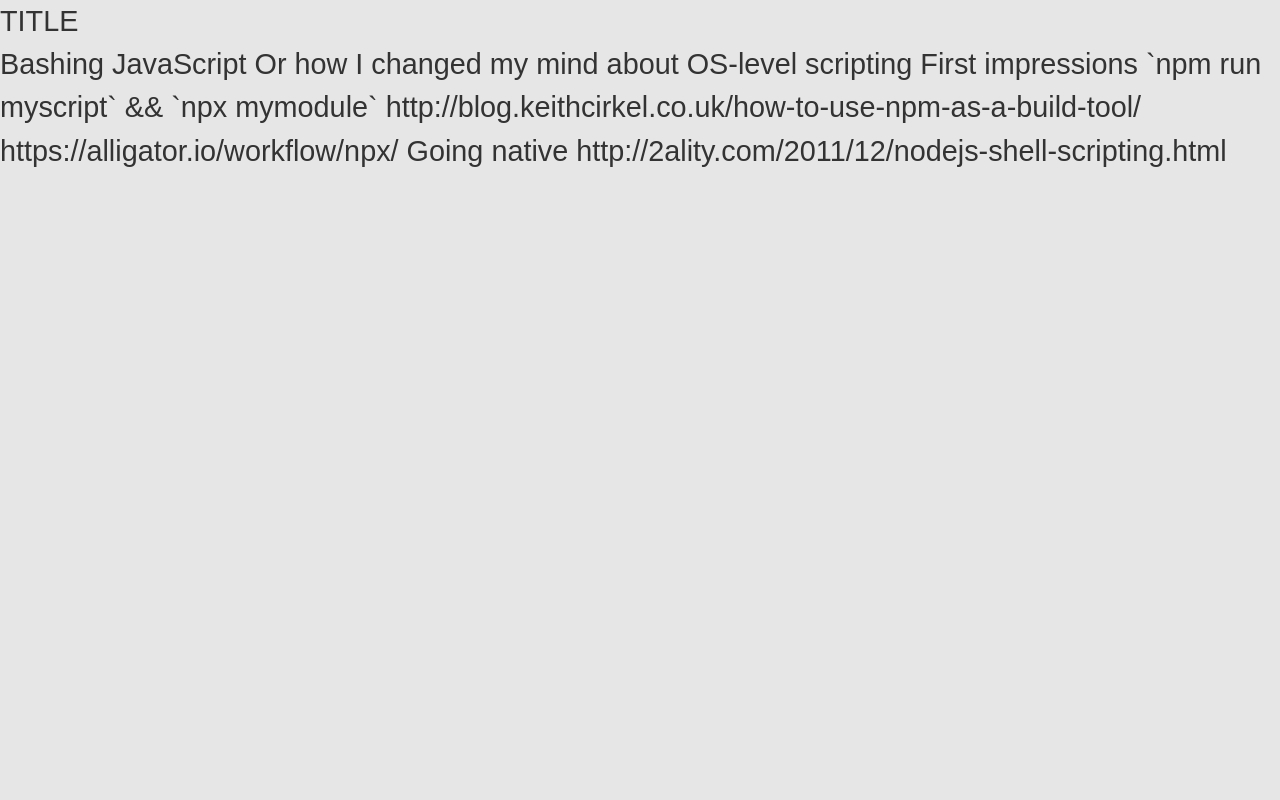
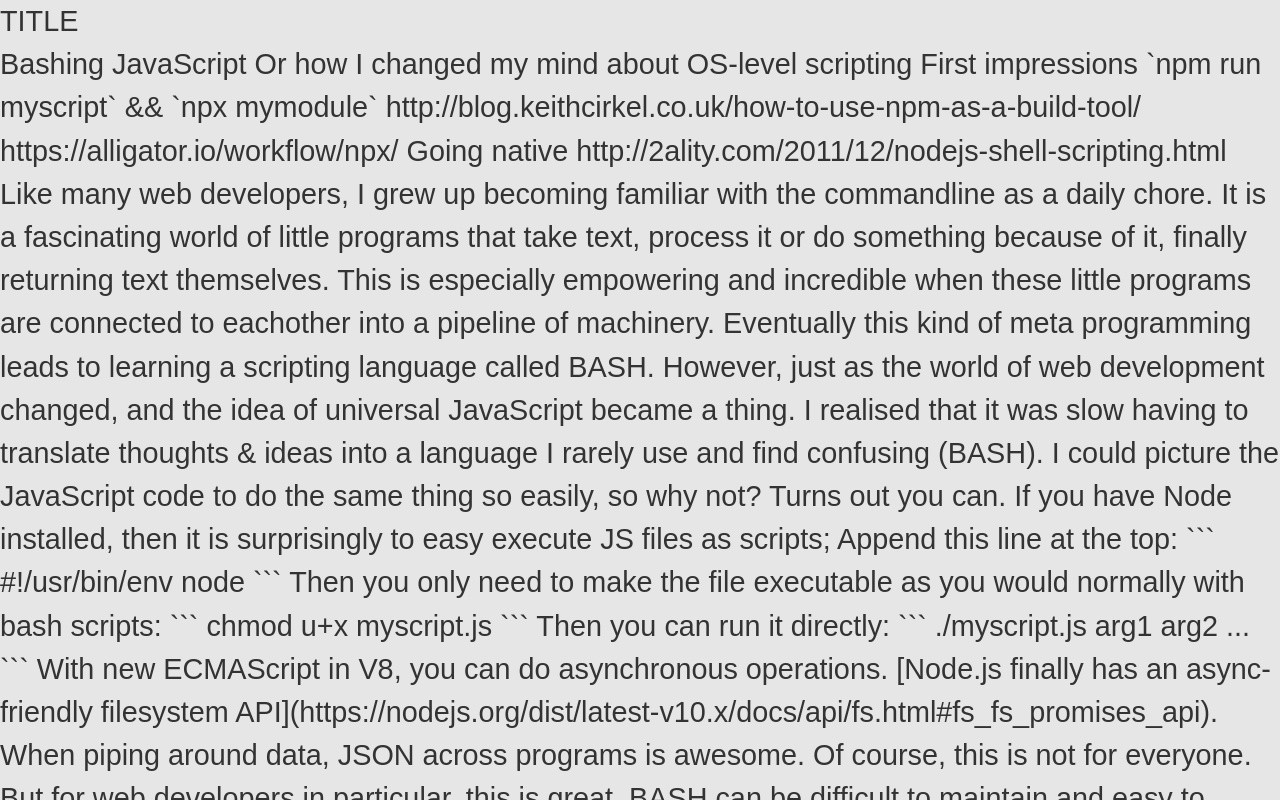
Before and after one commit to Martin-Pitt/martinpitt.uk, a plain HTML site: page articles/bashing-javascript.html in a window 1280 px wide. Drawn offline with Linux system fonts and the light colour scheme.

Commit message:
[BASHing JavaScript] Writeup

````diff
--- a/articles/bashing-javascript.html
+++ b/articles/bashing-javascript.html
@@ -50,3 +50,47 @@
 
 	Going native
 	http://2ality.com/2011/12/nodejs-shell-scripting.html
+
+
+
+
+Like many web developers, I grew up becoming familiar with the commandline as a daily chore.
+
+It is a fascinating world of little programs that take text, process it or do something because of it, finally returning text themselves.
+This is especially empowering and incredible when these little programs are connected to eachother into a pipeline of machinery.
+
+Eventually this kind of meta programming leads to learning a scripting language called BASH.
+
+However, just as the world of web development changed, and the idea of universal JavaScript became a thing.
+I realised that it was slow having to translate thoughts & ideas into a language I rarely use and find confusing (BASH).
+
+
+I could picture the JavaScript code to do the same thing so easily, so why not?
+
+Turns out you can.
+
+
+If you have Node installed, then it is surprisingly to easy execute JS files as scripts; Append this line at the top:
+```
+#!/usr/bin/env node
+```
+
+Then you only need to make the file  executable as you would normally with bash scripts:
+```
+chmod u+x myscript.js
+```
+
+Then you can run it directly:
+```
+./myscript.js arg1 arg2 ...
+```
+
+
+With new ECMAScript in V8, you can do asynchronous operations. [Node.js finally has an async-friendly filesystem API](https://nodejs.org/dist/latest-v10.x/docs/api/fs.html#fs_fs_promises_api).
+When piping around data, JSON across programs is awesome.
+
+
+
+Of course, this is not for everyone. But for web developers in particular, this is great.
+
+BASH can be difficult to maintain and easy to screw up. A JavaScript file is easy to pick up even for newcomers to the team and junior members.
````
